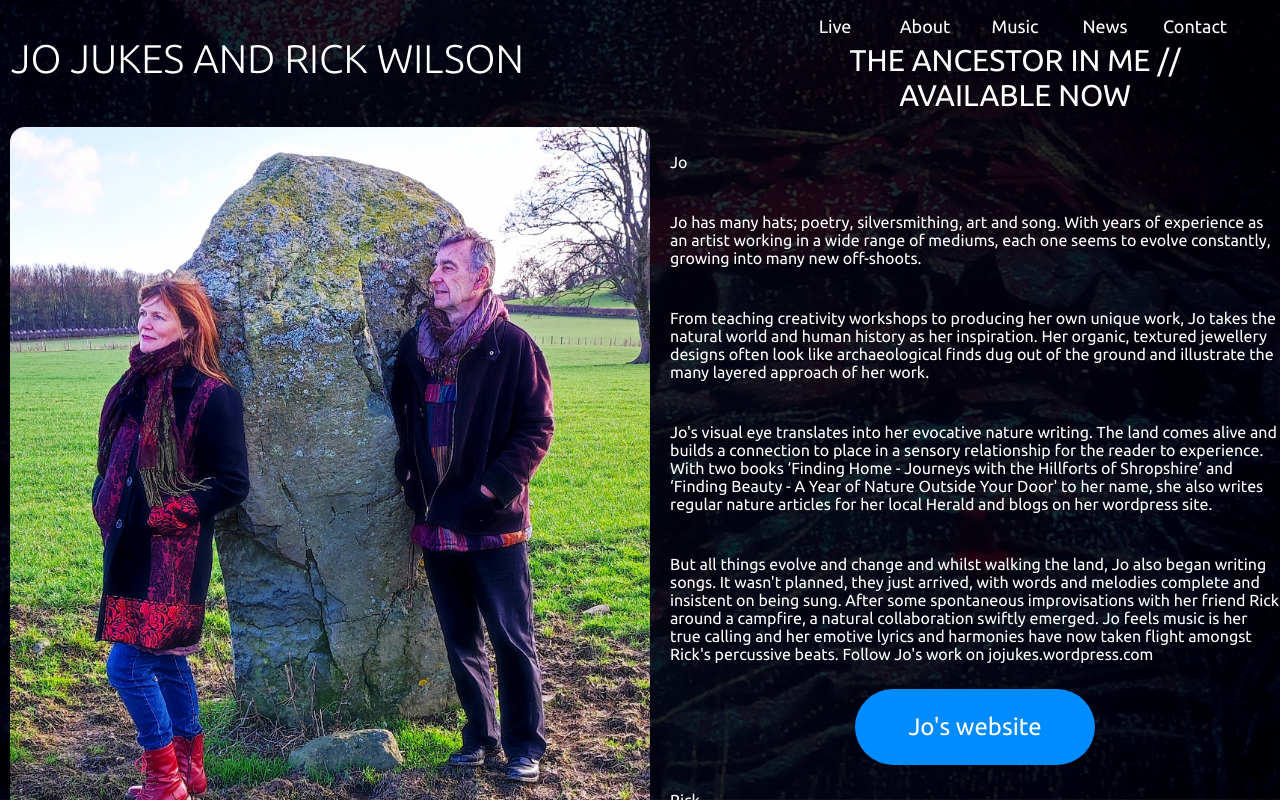
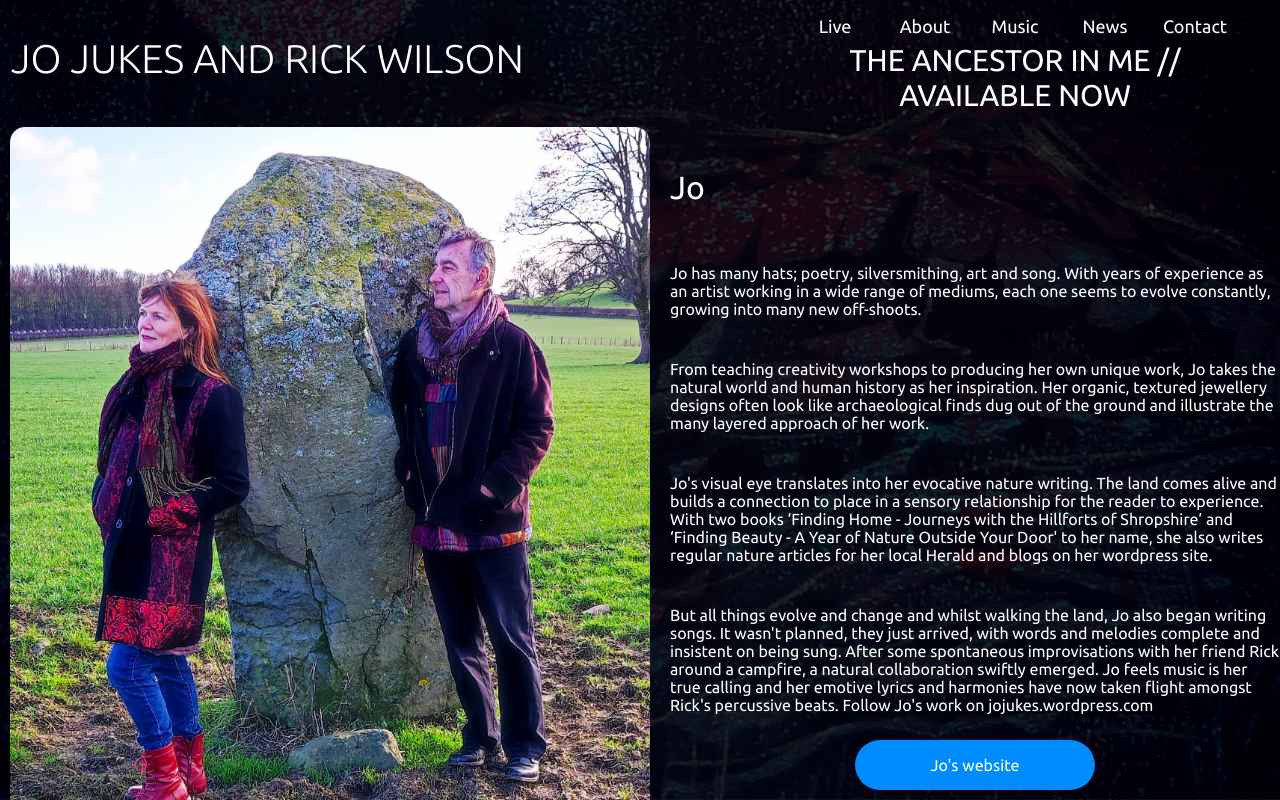
Before and after one commit to S-Double-J/Jo-and-Rick-Website, a React (Vite) app in the folder react-app/: page /about in a window 1280 px wide. Built offline with nearby package versions, Linux system fonts and the light colour scheme.

Commit message:
increased the text size of the title

```diff
--- a/react-app/src/pages/AboutPage.tsx
+++ b/react-app/src/pages/AboutPage.tsx
@@ -10,6 +10,10 @@ const ColorFilter = styled.div`
 `;
 const Name = styled.p`
   font-size: 2.5rem;
+`;
+const BigText = styled.p`
+  font-size: 2rem;
+  align-self: stretch;
 `;
 const Text = styled.p`
   font-size: 1rem;
@@ -57,13 +61,7 @@ const Link = styled.a`
   }
 `;
 const LinkText = styled.p`
-  font-size: 1.5rem;
-  @media (max-width: 900px) {
-    font-size: 1.2rem;
-  }
-  @media (max-width: 800px) {
-    font-size: 1rem;
-  }
+  font-size: 1rem;
 `;
 
 const Container = styled.div`
@@ -357,7 +355,7 @@ function AboutPage() {
           </BottomBox>
         </BentoFrame>
         <TextFrame>
-          <Text>Jo</Text>
+          <BigText>Jo</BigText>
           <Text>
             Jo has many hats; poetry, silversmithing, art and song. With years
             of experience as an artist working in a wide range of mediums, each
@@ -392,7 +390,7 @@ function AboutPage() {
           <Link href="https://jojukes.wordpress.com/" className="button">
             <LinkText>Jo's website</LinkText>
           </Link>
-          <Text>Rick</Text>
+          <BigText>Rick</BigText>
           <Text>
             Rick Wilson works with sound: rhythmic and melodic, composed and
             improvised, contemporary and traditional. Drum kit, djembe, chenda,
```
